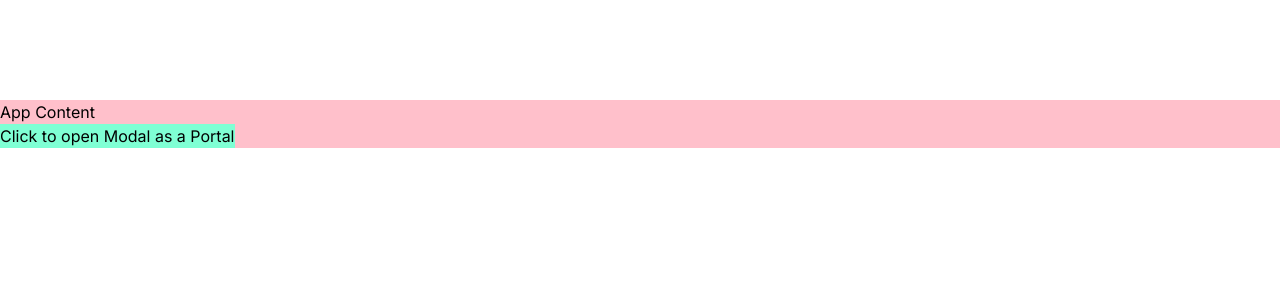
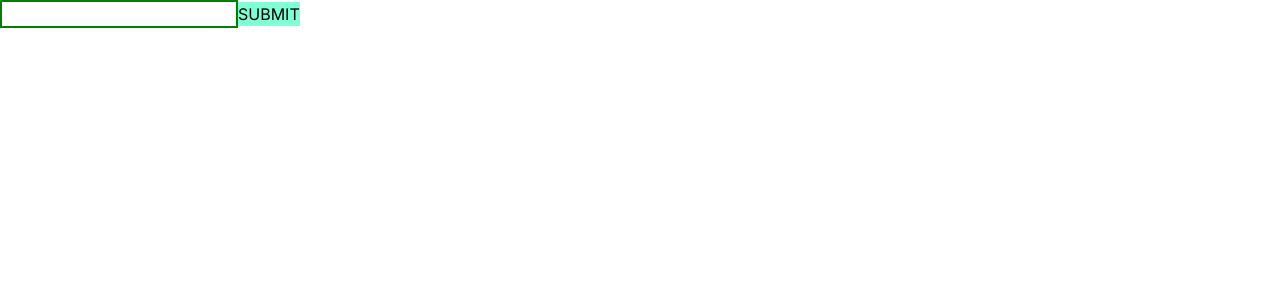
Before and after one commit to leticarolina/react-studies-tests, a Next.js app in the folder react-studies/: page / in a window 1280 px wide. Shown: the top 300 px of the page. Built offline with nearby package versions, Linux system fonts and the light colour scheme.

Commit message:
fowardRef

```diff
--- a/react-studies/src/app/page.js
+++ b/react-studies/src/app/page.js
@@ -1,41 +1,24 @@
 "use client";
-import { useState } from "react";
+import { useRef, useState } from "react";
 import { CustomModal } from "@/components/CustomModal";
 import { PortalsAlertMessage } from "@/components/PortalsAlertMessage";
 import Image from "next/image";
+import { CustomFowardRefComponent } from "@/components/CustomFowardRefComponent";
 
 export default function Home() {
-  const [isOpen, setIsOpen] = useState(false);
+  //ref is used when you want to store data but dont cause the component to re-render all the time
+  //but if the ref will be in a component, Function components cannot be given refs unless with React.forwardRef()
+  const inputRef = useRef();
+
+  function handleSubmit(e) {
+    e.preventDefault();
+
+    console.log(inputRef.current.value);
+  }
   return (
-    <div
-      // position: relative on main div container to act as the reference for the modal's absolute position.
-      style={{
-        backgroundColor: "pink",
-        position: "relative",
-        marginTop: "100px",
-      }}
-    >
-      {/* Rendering portal within a dedicated container in the main component: */}
-      <div id="portal-container"></div>
-      <h1>App Content</h1>
-      <button
-        // button change isOpen state, which controls the visibility of the modal
-        onClick={() => {
-          setIsOpen(true);
-        }}
-      >
-        Click to open Modal as a Portal
-      </button>
-
-      <PortalsAlertMessage
-        isOpen={isOpen}
-        onClose={() => {
-          setIsOpen(false);
-        }}
-      >
-        Alert Message this is the children prop on PortalsAlertMessage
-        component.
-      </PortalsAlertMessage>
-    </div>
+    <form onSubmit={handleSubmit}>
+      <CustomFowardRefComponent ref={inputRef}></CustomFowardRefComponent>
+      <button type="submit">SUBMIT</button>
+    </form>
   );
 }
--- /dev/null
+++ b/react-studies/src/components/CustomFowardRefComponent.jsx
@@ -0,0 +1,13 @@
+import { forwardRef } from "react";
+
+//this needs a second parameter as ref so you set the ref props to the ref you want to be equal to, in this case just the input
+//is there are other parameters, ref still need to be the second prop and can destrcut the first ({title,name} , ref)
+function InnerInput(props, ref) {
+  return (
+    <input {...props} ref={ref} style={{ border: "2px solid green" }}></input>
+  );
+}
+
+//need to wrap entire component inside fowardRef
+
+export const CustomFowardRefComponent = forwardRef(InnerInput);
```
